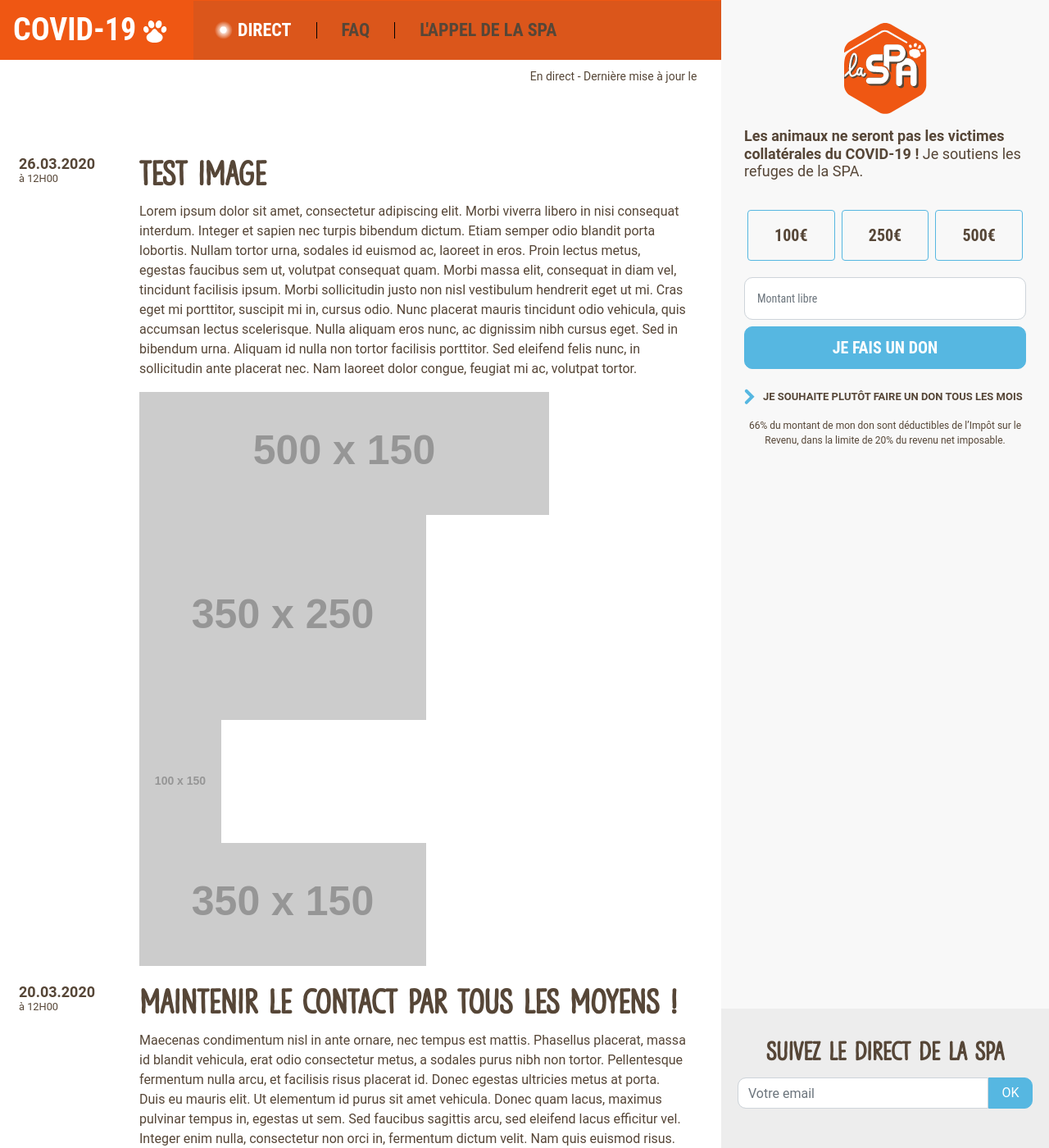
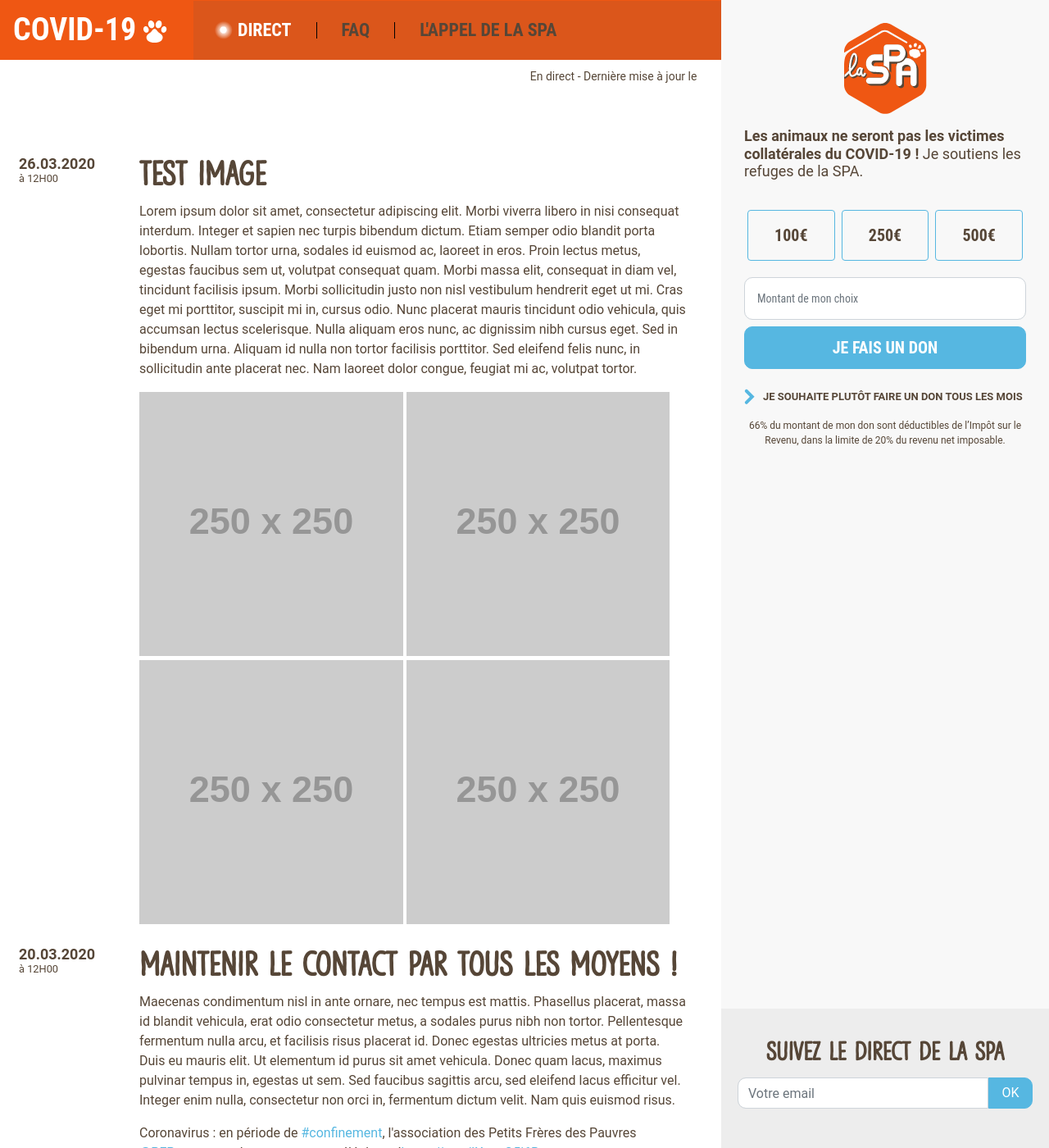
Before and after one commit to adfinitas-app/template-covid, a Jekyll site: the page built from index.html, in a window 1280 px wide and 1400 px high. Shown: the whole window at 82% size. Built offline with Jekyll 4.4.1, drawn with Linux system fonts in a browser that asks for light colours; nearby versions of some CDN libraries; comment, search, counter and statistics services are not loaded.

Commit message:
post with images layout

```diff
--- a/_includes/sidebar_desktop.html
+++ b/_includes/sidebar_desktop.html
@@ -26,7 +26,7 @@
     <div class="p-2 no-gutters">
       <form class="form-inline" target="{{ site.data.configuration.sidebar.gift_grid.once.gift_url }}" id="form-free-amount">
         <label class="sr-only" for="inlineFormInputName2">Name</label>
-        <input type="text" class="w-100 form-control mb-2" id="inlineFormInputName2" placeholder="Montant libre">
+        <input type="text" class="w-100 form-control mb-2" id="inlineFormInputName2" placeholder="Montant de mon choix">
         <button type="submit" class="w-100 btn btn-outline-primary mb-2" id="button-free-amount">Je fais un don</button>
       </form>
     </div>
--- a/_sass/_main.scss
+++ b/_sass/_main.scss
@@ -351,6 +351,57 @@
 			.post {
 				position: relative;
 				padding: 20px 20px 0 150px;
+
+				.container-images {
+					position: relative;
+
+					img {
+					}
+
+					/* one item */
+					img:first-child:nth-last-child(1) {
+						/* -or- li:only-child { */
+						width: 80%;
+					}
+
+					/* two items */
+					img:first-child:nth-last-child(2),
+					img:first-child:nth-last-child(2) ~ img {
+							width: 49%;
+
+					}
+
+					/* three items */
+					img:first-child:nth-last-child(3),
+					img:first-child:nth-last-child(3) ~ img {
+						&:first-child {
+							width: 74.5%;
+							position: static;
+							float: none;
+						}
+						&:nth-child(2) {
+							width: 25%;
+							top: 0;
+							right: 0;
+						}
+						&:nth-child(3) {
+							width: 25%;
+							top: 50%;
+							right: 0;
+						}
+						width: 25%;
+						position: absolute;
+						max-height: 45%;
+					}
+
+					/* four items */
+					img:first-child:nth-last-child(4),
+					img:first-child:nth-last-child(4) ~ img {
+						width: 48%;
+						margin-bottom: 5px;
+					}
+				}
+
 
 				.post-publication-time {
 					padding-left: 23px;
@@ -739,6 +790,13 @@
 		.post {
 			margin-bottom: 40px;
 
+			.container-images {
+				img {
+					width: 80%;
+					margin-bottom: 10px;
+				}
+			}
+
 			.post-publication-time {
 				color: $orange;
 				margin: 10px 0;
--- a/index.html
+++ b/index.html
@@ -18,11 +18,11 @@
                       <div class="post-publication-time"><span>{{ post.date | date: '%d.%m.%Y'}}<small> {{ post.date | date: 'à %HH%M'}}</small></span></div>
                       <h1  class="post-title text-uppercase {% if post.urgence_post %}text-urgence{% endif %}">{{ post.title }}</h1>
                       <div class="post-content">{{ post.content }}</div>
-                      {% for image in post.images %}
-                        <div class="">
-                            <img src="{{ image.gallery_image }}" class=""/>
-                        </div>
-                      {% endfor %}
+                      <div class="container-images">
+                          {% for image in post.images %}
+                          <img src="{{ image.gallery_image }}" />
+                          {% endfor %}
+                      </div>
                       {% for social in post.insertion_social %}
                       <div class="">{{ social.contenu_code_block }}</div>
                       {% endfor %}
@@ -60,12 +60,12 @@
                         <div class="post-publication-time {% if post.urgence_post %}text-urgence{% endif %}"><b>{{ post.date | date: '%d.%m.%Y'}}</b><br><small>{{ post.date | date: 'à %HH%M'}}</small></div>
                         <h1  class="post-title text-uppercase {% if post.urgence_post %}text-urgence{% endif %}">{{ post.title }}</h1>
                         <div class="post-content">{{ post.content }}</div>
+                        <div class="container-images">
                         {% for image in post.images %}
-                            <div class="">
                                <img src="{{ image.gallery_image }}" />
-                            </div>
                          {% endfor %}
-                            {% for social in post.insertion_social %}
+                        </div>
+                        {% for social in post.insertion_social %}
                             <div class="">{{ social.contenu_code_block }}</div>
                             {% endfor %}
                     </article>
```
Also changed, not shown: _posts/2020-03-26-test-image.md (+4 -4 lines).
